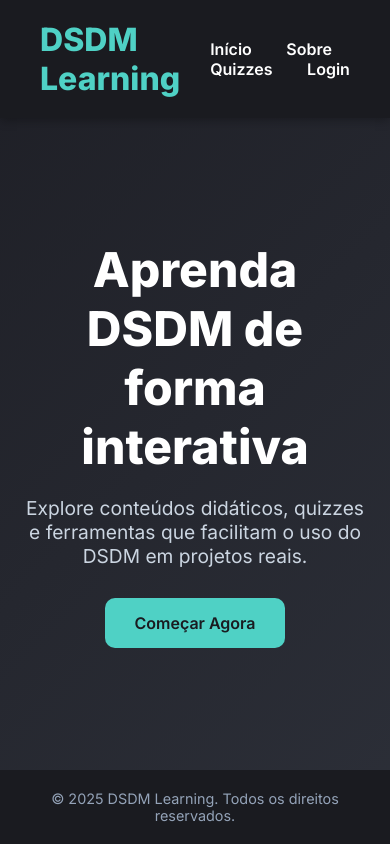
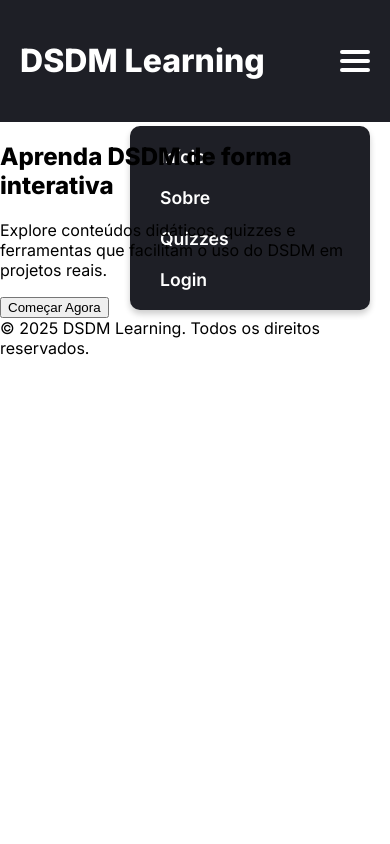
Before and after one commit to nicolasrapp05/dsdm-site, a plain HTML site: page index.html in a window 390 px wide. Drawn offline with Linux system fonts and the light colour scheme.

Commit message:
Criação do menu sanduiche

```diff
--- a/index.html
+++ b/index.html
@@ -14,10 +14,17 @@
     <header>
       <h1>DSDM Learning</h1>
       <nav>
-        <a href="index.html">Início</a>
-        <a href="sobre.html">Sobre</a>
-        <a href="quizzes.html">Quizzes</a>
-        <a href="login.html">Login</a>
+        <div class="menu-icon" id="menu-toggle">
+          <div class="bar"></div>
+          <div class="bar"></div>
+          <div class="bar"></div>
+        </div>
+        <ul id="menu" class="menu">
+          <li><a href="index.html">Início</a></li>
+          <li><a href="sobre.html">Sobre</a></li>
+          <li><a href="quizzes.html">Quizzes</a></li>
+          <li><a href="login.html">Login</a></li>
+        </ul>
       </nav>
     </header>
 
--- a/script.js
+++ b/script.js
@@ -1,8 +1,10 @@
-function startLearning() {
-  window.location.href = "quizzes.html"; // ou outro link real
-}
+// Função para controlar o menu de navegação
+document.getElementById("menu-toggle").addEventListener("click", function () {
+  const menu = document.getElementById("menu");
+  menu.classList.toggle("visible");
+});
 
-// Animação ao rolar com Intersection Observer
+// Animação de fade-in para os elementos
 document.addEventListener("DOMContentLoaded", () => {
   const elements = document.querySelectorAll(".fade-in");
 
@@ -11,7 +13,7 @@ document.addEventListener("DOMContentLoaded", () => {
       entries.forEach((entry) => {
         if (entry.isIntersecting) {
           entry.target.classList.add("visible");
-          observer.unobserve(entry.target); // anima só uma vez
+          observer.unobserve(entry.target);
         }
       });
     },
--- a/styles.css
+++ b/styles.css
@@ -1,138 +1,97 @@
-* {
+/* Estilos gerais */
+body {
+  font-family: 'Inter', sans-serif;
   margin: 0;
   padding: 0;
-    box-sizing: border-box;
-    font-family: 'Inter', sans-serif;
-  }
-
-  body {
-    background: linear-gradient(135deg, #1e1f26, #2c2f38);
-    color: #ffffff;
-    min-height: 100vh;
-    display: flex;
-    flex-direction: column;
 }
 
 header {
-    background-color: #1a1b20;
-    padding: 20px 40px;
   display: flex;
   justify-content: space-between;
   align-items: center;
-    box-shadow: 0 2px 10px rgba(0,0,0,0.3);
+  padding: 20px;
+  background-color: #1e1f26;
+  color: white;
 }
 
-  header h1 {
+h1 {
   font-size: 2rem;
-    font-weight: 800;
-    color: #4fd1c5;
 }
 
-  nav a {
-    color: #ffffff;
-    text-decoration: none;
-    margin-left: 30px;
-    font-weight: 600;
-    transition: color 0.3s;
+nav {
+  position: relative;
 }
 
-  nav a:hover {
-    color: #4fd1c5;
+.menu {
+  list-style-type: none;
+  display: flex;
+  gap: 20px;
 }
 
-  main {
-    flex: 1;
-    display: flex;
-    align-items: center;
-    justify-content: center;
-    padding: 60px 20px;
+.menu li {
+  display: inline;
 }
 
-  .hero {
-    max-width: 800px;
-    text-align: center;
+.menu a {
+  color: white;
+  text-decoration: none;
+  font-weight: 600;
+  font-size: 1.1rem;
+  padding: 5px 10px;
+  transition: background 0.3s ease;
 }
 
-  .hero h2 {
-    font-size: 3rem;
-    margin-bottom: 20px;
-    color: #ffffff;
+.menu a:hover {
+  background-color: #4fd1c5;
+  border-radius: 5px;
 }
 
-  .hero p {
-    font-size: 1.2rem;
-    margin-bottom: 30px;
-    color: #cbd5e1;
+/* Estilos para o menu hamburger */
+.menu-icon {
+  display: none;
+  flex-direction: column;
+  gap: 5px;
+  cursor: pointer;
 }
 
-  .hero button {
-    padding: 15px 30px;
-    font-size: 1rem;
-    font-weight: 600;
-    border: none;
-    border-radius: 10px;
-    background-color: #4fd1c5;
-    color: #1a1b20;
-    cursor: pointer;
-    transition: background-color 0.3s;
+.menu-icon .bar {
+  width: 30px;
+  height: 4px;
+  background-color: white;
+  border-radius: 2px;
 }
 
-  .hero button:hover {
-    background-color: #38b2ac;
+#menu {
+  display: flex;
 }
 
-  footer {
-    text-align: center;
+/* Responsividade: Menu só aparece em dispositivos menores */
+@media (max-width: 768px) {
+  .menu {
+    display: none;
+    flex-direction: column;
+    position: absolute;
+    top: 60px;
+    right: 0;
+    background-color: #1e1f26;
     padding: 20px;
-    background-color: #1a1b20;
-    font-size: 0.9rem;
-    color: #94a3b8;
-  }
-  .sobre {
-    flex: 1;
-    padding: 60px 20px;
-    display: flex;
-    justify-content: center;
-    background-color: #2c2f38;
+    border-radius: 10px;
+    width: 200px;
+    box-shadow: 0 4px 6px rgba(0, 0, 0, 0.2);
+    transition: transform 0.3s ease-in-out;
   }
 
-  .sobre .container {
-    max-width: 900px;
-    background-color: #1e1f26;
-    padding: 40px;
-    border-radius: 16px;
-    box-shadow: 0 0 20px rgba(0, 0, 0, 0.4);
+  .menu.visible {
+    display: flex;
+    transform: translateX(0);
   }
 
-  .sobre h2 {
-    font-size: 2.5rem;
-    color: #4fd1c5;
-    margin-bottom: 20px;
+  .menu-icon {
+    display: flex;
+  }
 }
 
-  .sobre h3 {
-    font-size: 1.5rem;
-    margin-top: 30px;
-    color: #ffffff;
-  }
-
-  .sobre p {
-    font-size: 1.1rem;
-    line-height: 1.7;
-    margin-bottom: 20px;
-    color: #cbd5e1;
-  }
-
-  .sobre ul {
-    list-style-type: disc;
-    padding-left: 20px;
-    color: #cbd5e1;
-  }
-
-  .sobre ul li {
-    margin-bottom: 10px;
-  }
-
+/* Animação de fade-in */
 .fade-in {
   opacity: 0;
   transform: translateY(30px);
```
Also changed, not shown: sobre.html (+11 -4 lines). Lines whose indentation alone changed are shown as unchanged.
